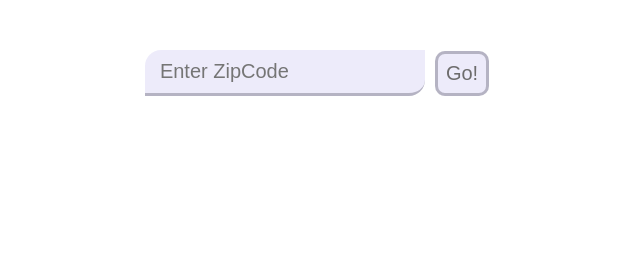
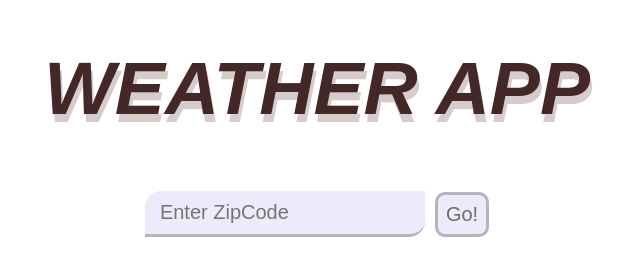
Before and after one commit to AabhaKhandwala/Weather-app, a website with bundled scripts: page index.html in a window 1280 px wide. Shown: the whole page, without its empty margins (323-963 px from the left). Built offline with nearby package versions, Linux system fonts and the light colour scheme; files whose address does not match are found by name.

Commit message:
weather app with time-zone

```diff
--- a/index.css
+++ b/index.css
@@ -11,6 +11,24 @@ body{
     background-position: top center;
 }
 
+h2{
+    color: #442828;
+    font-size: 75px;
+    font-style: italic;
+    font-weight: 900;
+    text-shadow: 2px 8px rgba(187, 170, 170, 0.6);
+    font: outline;
+    transition: 0.2s ease-out;
+    flex: 1 1 100 ;
+    padding: 25px 25px 30px;
+    display: flex;
+    flex-direction: column;
+    align-items: center;
+    text-align: center;
+    margin-top: 20px;
+
+}
+
 .container{
     display: flex;
     flex-direction: column;
@@ -21,7 +39,7 @@ header{
     display: flex;
     justify-content: center;
     align-items: center;
-    padding: 50px 15px 15px;
+    padding: 30px 15px 15px;
 }
 
 header input {
--- a/index.html
+++ b/index.html
@@ -11,7 +11,7 @@
     </head>
     <body>
         <div  class="container">
-             <!--<h2>MY WEATHER APP</h2>-->
+             <h2>WEATHER APP</h2>
             <!-- container for Moment.js output -->
                <!----- <div id="displayMoment"></div>-->
             <header>
@@ -38,9 +38,14 @@
 
 
 
+        <script src="https://ajax.googleapis.com/ajax/libs/jquery/3.4.1/jquery.min.js"></script>
+        <script type="text/javascript" src="https://code.jquery.com/jquery-3.4.1.min.js" ></script>
+        <script src="https://cdnjs.cloudflare.com/ajax/libs/moment.js/2.24.0/moment.min.js"></script>
+        <script src="https://cdnjs.cloudflare.com/ajax/libs/popper.js/1.14.7/umd/popper.min.js" integrity="sha384-UO2eT0CpHqdSJQ6hJty5KVphtPhzWj9WO1clHTMGa3JDZwrnQq4sF86dIHNDz0W1" crossorigin="anonymous"></script>
+        <script src="https://cdnjs.cloudflare.com/ajax/libs/moment-timezone/0.5.11/moment-timezone-with-data.js"></script>
+        <script src="index.js" async defer></script>
 
-        <script src="https://cdnjs.cloudflare.com/ajax/libs/moment.js/2.24.0/moment.min.js"></script>
-        <script type="text/javascript" src="https://code.jquery.com/jquery-3.4.1.min.js" ></script>
-        <script src="index.js" async defer></script>
+
+
     </body>
 </html>
--- a/index.js
+++ b/index.js
@@ -1,11 +1,9 @@
 //var Moment = require('moment');
-var CurrentTime = moment();
-
-
+//var CurrentTime = moment();
 //const request = require ('request');
 //const argv = require ('yargs').argv;
 
- let apiKey = '4890ec8c1a44083580937d9c9371b03a';
+
  //let city = 'charlotte';/*argv.c || 'charlotte';*/
  //let zipcode = "28255";
  //let countrycode = 'US';
@@ -39,7 +37,7 @@ var CurrentTime = moment();
 //             console.log(message);
 //         }
 //   });
-
+let apiKey = '4890ec8c1a44083580937d9c9371b03a';
 var toHtml = $('#btn').on('click',function(){
   var input= $('#zipinpt').val();
        console.log(input);
@@ -51,7 +49,10 @@ var toHtml = $('#btn').on('click',function(){
         var desc=result.weather[0].description;
         var icon=("<img src='http://openweathermap.org/img/w/" + result.weather[0].icon + ".png'>");
         var hiNlow=`${Math.round(result.main.temp_max)} &#176;F/ ${Math.round(result.main.temp_min)}  &#176;F`;
-        var time=CurrentTime.format('llll');
+        var t=result.timezone;
+        //console.log(t);
+        //var time=CurrentTime.format('llll');
+        var time=moment().utcOffset(t/60).format('llll');
         $('#city').html(city);
         $('#temp').html(temp);
         $('#desc').html(desc);
```
